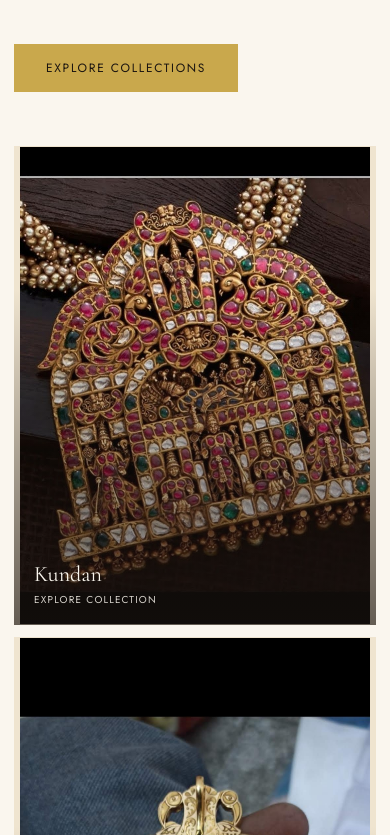
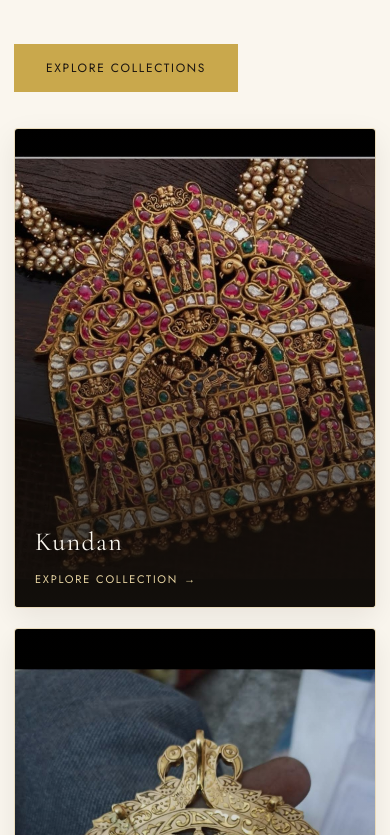
Before and after one commit to Preethamhj/heritage_jewelary, a React (Vite) app: page / in a window 390 px wide. Shown: the part 1209-2044 px from the top of the page. Built offline with nearby package versions, Linux system fonts and the light colour scheme.

Commit message:
feat(mobile): redesign homepage category cards with luxury full-width vertical stack matching IGM reference

```diff
--- a/src/styles.css
+++ b/src/styles.css
@@ -1374,7 +1374,7 @@ h1 {
   }
 }
 
-@media (max-width: 760px) {
+@media (max-width: 767px) {
   .site-header {
     min-height: 74px;
     padding: 0 16px;
@@ -1495,22 +1495,78 @@ h1 {
   }
 
   .category-tiles {
-    grid-template-columns: repeat(2, minmax(0, 1fr));
-    gap: 12px;
+    grid-template-columns: 1fr;
+    gap: 24px;
+    margin-top: 44px;
   }
 
   .category-tile {
-    min-height: 260px;
+    min-height: clamp(440px, 68vh, 540px);
+    border-radius: 4px;
+    overflow: hidden;
+    position: relative;
+    box-shadow: 0 10px 30px rgba(20, 16, 12, 0.08);
+    border: 1px solid rgba(201, 168, 76, 0.16);
+    transition: transform var(--dur-med) var(--ease-luxury), box-shadow var(--dur-med) var(--ease-luxury), border-color var(--dur-med) var(--ease-luxury);
+  }
+
+  .category-tile:active {
+    transform: scale(0.99);
+    border-color: var(--gold-warm);
+    box-shadow: 0 6px 20px rgba(201, 168, 76, 0.18);
+  }
+
+  .category-tile::before {
+    background: linear-gradient(
+      180deg,
+      rgba(20, 16, 12, 0.02) 0%,
+      rgba(20, 16, 12, 0.18) 45%,
+      rgba(20, 16, 12, 0.62) 75%,
+      rgba(20, 16, 12, 0.9) 100%
+    );
+  }
+
+  .category-tile img {
+    position: absolute;
+    inset: 0;
+    width: 100%;
+    height: 100%;
+    object-fit: cover;
+    object-position: center 25%;
   }
 
   .category-tile span {
-    font-size: 22px;
-    bottom: 38px;
+    font-size: clamp(26px, 7vw, 34px);
+    bottom: 56px;
+    left: 24px;
+    right: 24px;
+    line-height: 1.15;
+    letter-spacing: 0.05em;
+    text-shadow: 0 2px 14px rgba(0, 0, 0, 0.55);
   }
 
   .category-tile small {
-    bottom: 18px;
-    font-size: 10px;
+    bottom: 24px;
+    left: 24px;
+    right: 24px;
+    font-size: 11px;
+    letter-spacing: 0.16em;
+    color: var(--gold-light);
+    opacity: 1;
+    transform: none;
+    display: inline-flex;
+    align-items: center;
+    gap: 6px;
+  }
+
+  .category-tile small::after {
+    content: " \2192";
+    display: inline-block;
+    transition: transform 0.2s ease;
+  }
+
+  .category-tile:active small::after {
+    transform: translateX(4px);
   }
 
   .consultation-grid {
@@ -1543,6 +1599,24 @@ h1 {
   }
 
   .category-tiles {
-    grid-template-columns: 1fr;
-  }
-}
+    gap: 20px;
+    margin-top: 36px;
+  }
+
+  .category-tile {
+    min-height: clamp(400px, 66vh, 480px);
+  }
+
+  .category-tile span {
+    font-size: 26px;
+    bottom: 50px;
+    left: 20px;
+    right: 20px;
+  }
+
+  .category-tile small {
+    bottom: 20px;
+    left: 20px;
+    right: 20px;
+  }
+}
```
